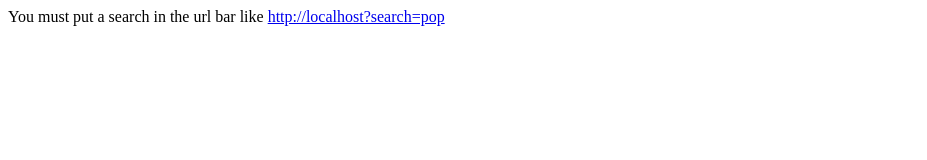
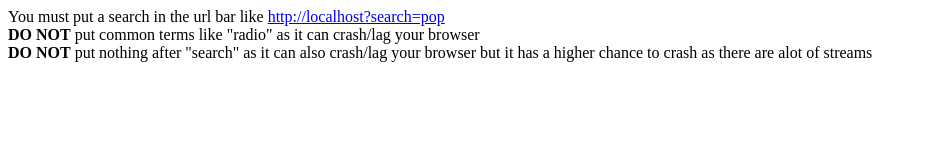
Before and after one commit to Cool-showTTV/Dash-Radio, a plain HTML site: page index.html in a window 1280 px wide. Shown: the whole page, without its empty margins (0-927 px from the left). Drawn offline with Linux system fonts and the light colour scheme.

Commit message:
Add comments and more info.

```diff
--- a/index.html
+++ b/index.html
@@ -1,5 +1,6 @@
 <script>
   function loadStreams(search){
+        // Fetch json from proxy so it can work (They use http)
         let url = `https://dashproxy.uwuugle.tech/json/stations/byname/${search}`;
 
         fetch(url)
@@ -8,12 +9,14 @@
             var jsonArray = out
             var arrayLength = jsonArray.length;
             for (var i = 0; i < arrayLength; i++) {
+                /* Debug
                 console.log(`Stream Name: ${jsonArray[i].name} Stream link: ${jsonArray[i].url}`);
+                */
+                // Add code to the site
                 document.write(`<b>Stream Name:</b> ${jsonArray[i].name} `);
                 document.write(`<b>Stream link:</b> <a href="${jsonArray[i].url}">Link</a> `);
                 document.write(`<b>Embeded audio:</b> <audio src="${jsonArray[i].url}" controls></audio>`);
                 document.write(`</br>`);
-                //Do something
             }
         })
     }
@@ -21,7 +24,9 @@
     const urlParams = new URLSearchParams(document.location.search);
     const search = urlParams.get('search');
     if (search == null){
-        document.write(`You must put a search in the url bar like <a href="${document.location.origin}?search=pop">${document.location.origin}?search=pop</a>`);
+        document.write(`You must put a search in the url bar like <a href="${document.location.origin}?search=pop">${document.location.origin}?search=pop</a><br>`);
+        document.write(`<b>DO NOT</b> put common terms like "radio" as it can crash/lag your browser<br>`);
+        document.write(`<b>DO NOT</b> put nothing after "search" as it can also crash/lag your browser but it has a higher chance to crash as there are alot of streams`);
     }
     else
     {
```
